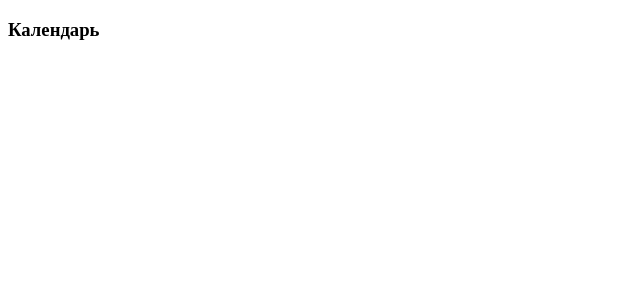
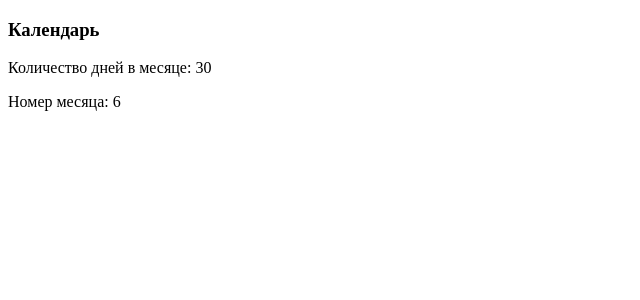
Before and after one commit to ALPNP/note-swift, an Angular app: page / in a window 1280 px wide. Shown: the top 300 px of the page, without its empty margins (0-640 px from the left). Built offline with nearby package versions, Linux system fonts and the light colour scheme.

Commit message:
angular here

```diff
--- a/src/app/app.module.ts
+++ b/src/app/app.module.ts
@@ -2,7 +2,7 @@ import { BrowserModule } from '@angular/platform-browser';
 import { NgModule } from '@angular/core';
 
 import { AppComponent } from './app.component';
-import { CalendarComponent} from './calendar/calendar.component';
+import { CalendarComponent} from './components/calendar/calendar.component';
 
 @NgModule({
   declarations: [
--- a/src/app/calendar/calendar.component.html
+++ /dev/null
@@ -1,3 +0,0 @@
-<div>
-  <h3>Календарь</h3>
-</div>
--- /dev/null
+++ b/src/app/components/calendar/calendar.component.html
@@ -0,0 +1,7 @@
+<div>
+    <h3>Календарь</h3>
+    <div>
+        <p>Количество дней в месяце: {{currentMonth.days}}</p>
+        <p>Номер месяца: {{currentMonth.monthPosition}}</p>
+    </div>
+</div>
--- /dev/null
+++ b/src/app/components/calendar/calendar.component.ts
@@ -0,0 +1,28 @@
+import {Component, OnInit} from '@angular/core';
+
+import { Month } from '../../models/month.model';
+
+@Component({
+    selector: 'calendar',
+    templateUrl: 'calendar.component.html'
+})
+export class CalendarComponent implements OnInit{
+
+    currentMonth: Month;
+
+    constructor(){}
+
+    ngOnInit() {
+        let params: any = this.getMonthInfo();
+        this.currentMonth = new Month(params);
+    }
+
+    private getMonthInfo() {
+        let now = new Date();
+        let monthInfo: any = {
+            days: new Date(now.getFullYear(), now.getMonth() + 1, 0).getDate(),
+            monthPosition: new Date(now.getFullYear(), now.getMonth() + 1, 0).getMonth() + 1
+        };
+        return monthInfo;
+    }
+}
--- /dev/null
+++ b/src/app/models/month.model.ts
@@ -0,0 +1,9 @@
+export class Month {
+    days: number;
+    monthPosition: number;
+
+    constructor(params: any){
+        this.days = params.days;
+        this.monthPosition = params.monthPosition;
+    }
+}
--- /dev/null
+++ b/src/app/utilities/utilities.ts
@@ -0,0 +1,3 @@
+export class Utilities{
+
+}
```
Also changed, not shown: src/app/calendar/calendar.component.ts (deleted, +0 -9 lines).
